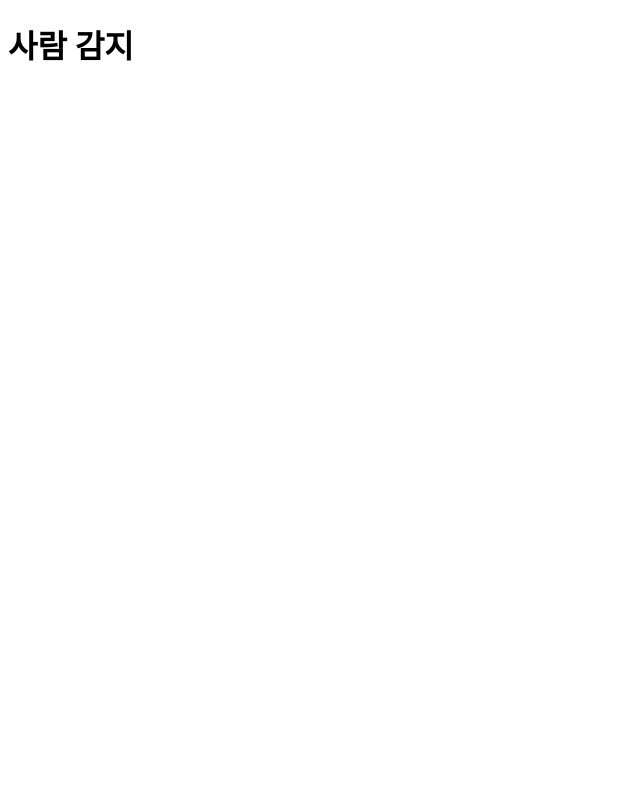
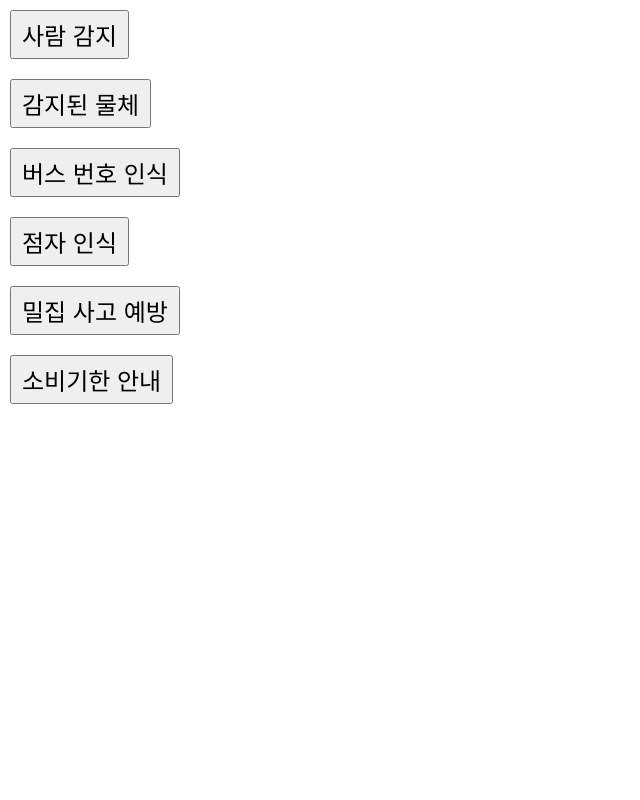
Before and after one commit to ParkMini/SW.AI-BusanHackaton, a Flask app: page / in a window 1280 px wide. Before the commit the part shown is almost empty. Shown: the whole page, without its empty margins (0-640 px from the left). Run offline with Flask 3, Linux system fonts and the light colour scheme.

Commit message:
HTML CSS 작성

```diff
--- /dev/null
+++ b/server/static/style.css
@@ -0,0 +1,15 @@
+* {
+    margin: 0;
+    padding: 0;
+}
+
+html, body {
+    width: 100%;
+    height: 100%;
+}
+
+button {
+    padding: 5px 10px;
+    margin: 10px;
+    font-size: 24px;
+}
--- a/server/templates/index.html
+++ b/server/templates/index.html
@@ -4,10 +4,16 @@
     <meta charset="UTF-8">
     <meta name="viewport" content="width=device-width, initial-scale=1.0">
     <title>Controller</title>
+    <link rel="stylesheet" href="/static/style.css">
 </head>
 <body>
-    <h1>사람 감지</h1>
-
+    <button onclick="humanDetection()">사람 감지</button><br>
+    <button onclick="objectDetection()">감지된 물체</button><br>
+    <button onclick="busNumDetection()">버스 번호 인식</button><br>
+    <button onclick="dotDetection()">점자 인식</button><br>
+    <button onclick="manyHumanDetection()">밀집 사고 예방</button><br>
+    <button onclick="useDayDetection()">소비기한 안내</button>
     <script src="/static/jquery.js"></script>
+    <script src="/static/script.js"></script>
 </body>
 </html>
```
